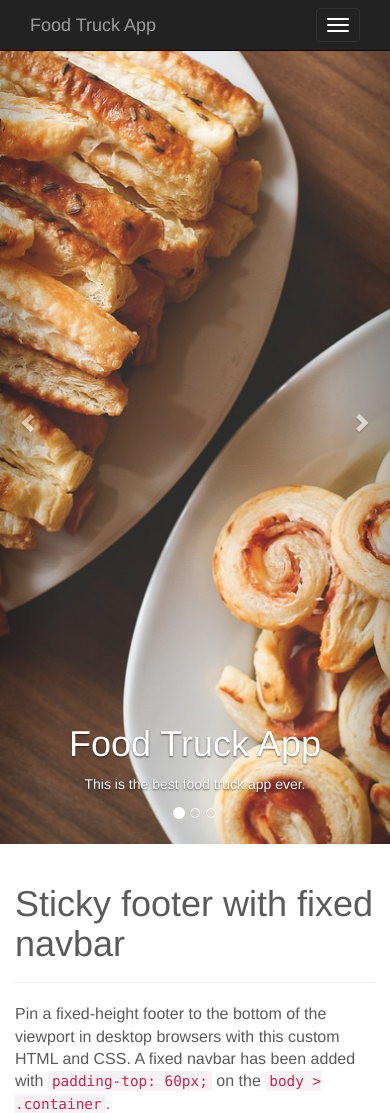
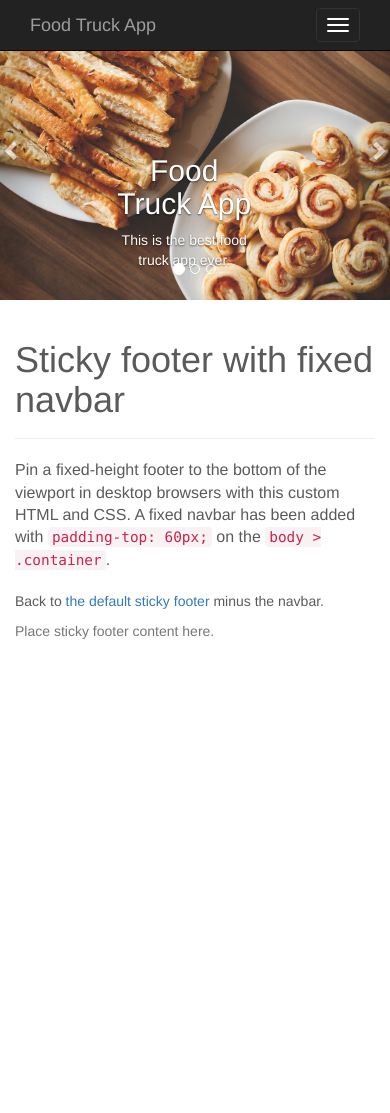
Before and after one commit to jasonganub/food_cart_app, a Django app: page / in a window 390 px wide; the page is wider, and only the part inside the window is pictured. Shown: the top 1113 px of that part. After the commit the page ends 639 px from the top of that part, so only its background shows below. Run offline with Django 3.2, Linux system fonts and the light colour scheme; some libraries are stand-ins or nearby versions.

Commit message:
Added responsive styling for different screen sizes

```diff
--- a/static/css/custom.css
+++ b/static/css/custom.css
@@ -1,7 +1,11 @@
 /* Auto adjusts the image height when changing the width */
-html,
+/* GLOBAL STYLES
+-------------------------------------------------- */
+/* Padding below the footer and lighter body text */
 body {
-    height: 100%;
+  height: 100%;
+  padding-bottom: 40px;
+  color: #5a5a5a;
 }
 
 .form-padding {
@@ -13,6 +17,8 @@
     list-style-type: none;
 }
 
+/* Carousel styling */
+
 .carousel,
 .item,
 .active {
@@ -23,6 +29,17 @@
     height: 100%;
 }
 
+.carousel .item {
+      height: 500px;
+}
+.carousel img {
+  position: absolute;
+  top: 0;
+  left: 0;
+  min-width: 100%;
+  height: 500px;
+}
+
 .fill {
      width: 100%;
     height: 100%;
@@ -31,5 +48,84 @@
     -moz-background-size: cover;
     background-size: cover;
     -o-background-size: cover;
+}
 
+
+/* Responsive design */
+
+@media (max-width: 979px) {
+
+  .container.navbar-wrapper {
+    margin-bottom: 0;
+    width: auto;
+  }
+  .navbar-inner {
+    border-radius: 0;
+    margin: -20px 0;
+  }
+
+  .carousel .item {
+    height: 500px;
+  }
+  .carousel img {
+    width: auto;
+    height: 500px;
+  }
+
+  .featurette {
+    height: auto;
+    padding: 0;
+  }
+  .featurette-image.pull-left,
+  .featurette-image.pull-right {
+    display: block;
+    float: none;
+    max-width: 40%;
+    margin: 0 auto 20px;
+  }
 }
+
+
+@media (max-width: 767px) {
+
+  .navbar-inner {
+    margin: -20px;
+  }
+
+  .carousel {
+    margin-left: -20px;
+    margin-right: -20px;
+  }
+  .carousel .container {
+
+  }
+  .carousel .item {
+    height: 300px;
+  }
+  .carousel img {
+    height: 300px;
+  }
+  .carousel-caption {
+    width: 65%;
+    padding: 0 70px;
+    margin-top: 100px;
+  }
+  .carousel-caption h1 {
+    font-size: 30px;
+  }
+  .carousel-caption .lead,
+  .carousel-caption .btn {
+    font-size: 18px;
+  }
+
+  .marketing .span4 + .span4 {
+    margin-top: 40px;
+  }
+
+  .featurette-heading {
+    font-size: 30px;
+  }
+  .featurette .lead {
+    font-size: 18px;
+    line-height: 1.5;
+  }
```
